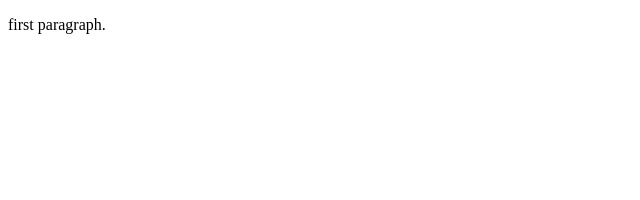
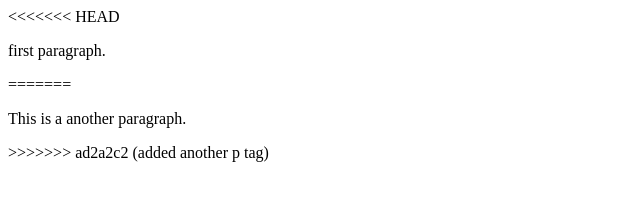
Before and after one commit to nadejdabors/learning-git, a plain HTML site: page index.html in a window 1280 px wide. Shown: the whole page, without its empty margins (0-640 px from the left). Drawn offline with Linux system fonts and the light colour scheme.

Commit message:
added another p tag

```diff
--- a/index.html
+++ b/index.html
@@ -4,6 +4,11 @@
 <title>Page Title</title>
 </head>
 <body>
+<<<<<<< HEAD
   <p>first paragraph.</p>
+=======
+
+<p>This is a another paragraph.</p>
+>>>>>>> ad2a2c2 (added another p tag)
 </body>
 </html>
```
